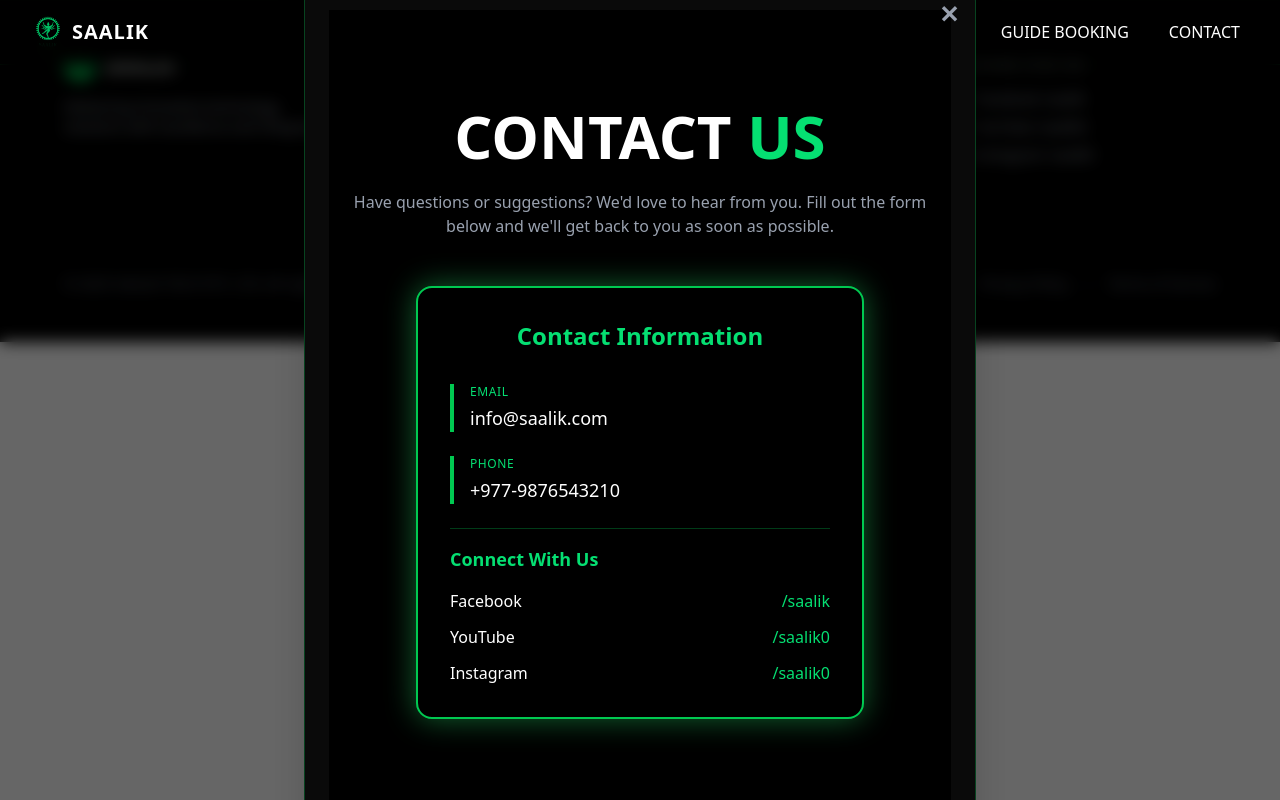
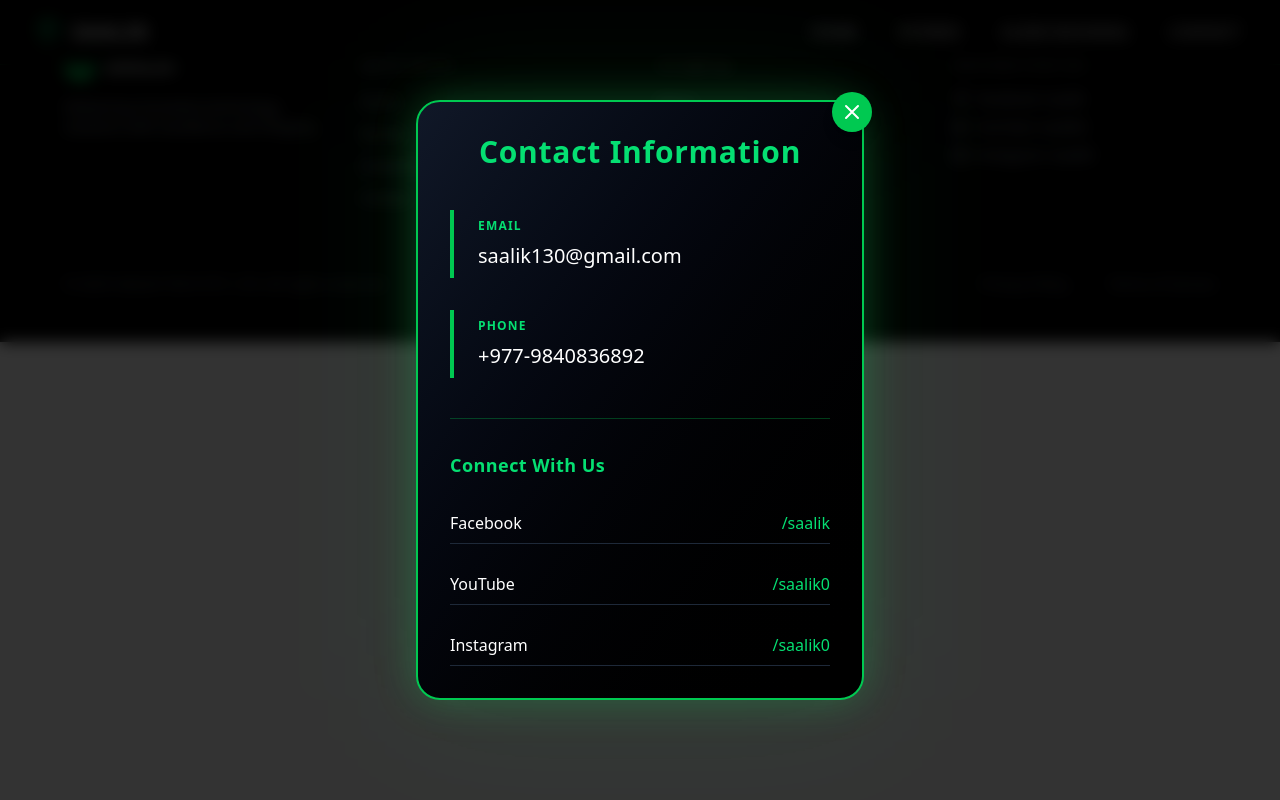
Before and after one commit to Suraj24-stack/Saalik, a React (Vite) app in the folder saalik-platform/: page /contact in a window 1280 px wide. Both pictures are taken after a click on the button "CONTACT". Built offline with nearby package versions, Linux system fonts and the light colour scheme.

Commit message:
Contact page

```diff
--- a/saalik-platform/src/App.jsx
+++ b/saalik-platform/src/App.jsx
@@ -10,8 +10,6 @@
 import SaalikAdminDashboard from "./dashboard/adminDashboard.jsx";
 import SaalikuserDashboard from "./dashboard/userDashboard.jsx";
 import { motion, AnimatePresence } from "framer-motion";
-
-
 
 function App() {
   const [showContact, setShowContact] = useState(false);
@@ -26,39 +24,151 @@
         <Route path="/guide-booking" element={<GuideBookingPage />} />
         <Route path="/login" element={<Login />} />
         <Route path="/admin" element={<SaalikAdminDashboard />} />
-        <Route path="/user" element={<SaalikuserDashboard/>} />
+        <Route path="/user" element={<SaalikuserDashboard />} />
       </Routes>
 
-        {/* Contact Page as Modal */}
+      {/* Contact Modal */}
       <AnimatePresence>
         {showContact && (
+          <>
+            {/* Backdrop */}
             <motion.div
-        key="backdrop"
               initial={{ opacity: 0 }}
               animate={{ opacity: 1 }}
               exit={{ opacity: 0 }}
               transition={{ duration: 0.3 }}
-        className="fixed inset-0 mt-10 bg-black/60 backdrop-blur-sm flex justify-center items-center z-50"
+              onClick={() => setShowContact(false)}
+              className="fixed inset-0 bg-black/80 backdrop-blur-sm z-50 flex items-center justify-center p-4"
             >
+              {/* Modal Container */}
               <motion.div
-          key="modal"
-          initial={{ scale: 0.9, opacity: 0, y: 40 }}
+                initial={{ scale: 0.8, opacity: 0, y: 50 }}
                 animate={{ scale: 1, opacity: 1, y: 0 }}
-          exit={{ scale: 0.9, opacity: 0, y: 40 }}
-          transition={{ type: "spring", stiffness: 140, damping: 18 }}
-          className="relative bg-[#0a0a0a] border border-green-500/30 rounded-2xl shadow-2xl w-[90%] max-w-2xl p-6 text-white"
+                exit={{ scale: 0.8, opacity: 0, y: 50 }}
+                transition={{
+                  type: "spring",
+                  stiffness: 260,
+                  damping: 20
+                }}
+                onClick={(e) => e.stopPropagation()}
+                className="relative w-full max-w-md"
               >
                 {/* Close Button */}
                 <button
                   onClick={() => setShowContact(false)}
-            className="absolute top-3 right-4 text-gray-400 hover:text-green-400 text-2xl font-semibold transition-colors"
+                  className="absolute -top-2 -right-2 z-10 bg-green-500 hover:bg-green-600 text-white rounded-full p-2 shadow-lg transition-all duration-300 hover:scale-110"
+                  aria-label="Close contact modal"
                 >
-            ✕
+                  <svg
+                    xmlns="http://www.w3.org/2000/svg"
+                    className="h-6 w-6"
+                    fill="none"
+                    viewBox="0 0 24 24"
+                    stroke="currentColor"
+                  >
+                    <path
+                      strokeLinecap="round"
+                      strokeLinejoin="round"
+                      strokeWidth={2}
+                      d="M6 18L18 6M6 6l12 12"
+                    />
+                  </svg>
                 </button>
 
-          <ContactPage />
+                {/* Contact Card */}
+                <div className="bg-gradient-to-br from-gray-900 to-black rounded-3xl p-8 border-2 border-green-500 shadow-[0_0_40px_rgba(34,197,94,0.3)]">
+                  {/* Header */}
+                  <h2 className="text-3xl font-bold text-green-400 mb-10 text-center tracking-wide">
+                    Contact Information
+                  </h2>
+
+                  {/* Email Section */}
+                  <div className="mb-8">
+                    <div className="border-l-4 border-green-500 pl-6 py-2">
+                      <div className="text-green-400 text-xs font-semibold uppercase tracking-widest mb-2">
+                        EMAIL
+                      </div>
+                      <a
+                        href="mailto:saalik130@gmail.com"
+                        className="text-white text-xl hover:text-green-400 transition-colors duration-300 break-all"
+                      >
+                        saalik130@gmail.com
+                      </a>
+                    </div>
+                  </div>
+
+                  {/* Phone Section */}
+                  <div className="mb-10">
+                    <div className="border-l-4 border-green-500 pl-6 py-2">
+                      <div className="text-green-400 text-xs font-semibold uppercase tracking-widest mb-2">
+                        PHONE
+                      </div>
+                      <a
+                        href="tel:+9779840836892"
+                        className="text-white text-xl hover:text-green-400 transition-colors duration-300"
+                      >
+                        +977-9840836892
+                      </a>
+                    </div>
+                  </div>
+
+                  {/* Divider */}
+                  <div className="border-t border-green-500/30 mb-8"></div>
+
+                  {/* Connect With Us Section */}
+                  <div>
+                    <h3 className="text-green-400 text-lg font-bold mb-6 tracking-wide">
+                      Connect With Us
+                    </h3>
+
+                    <div className="space-y-5">
+                      {/* Facebook */}
+                      <div className="flex items-center justify-between py-2 border-b border-gray-800 hover:border-green-500/30 transition-colors">
+                        <span className="text-white font-medium">Facebook</span>
+                        <a
+                          href="https://facebook.com/saalik"
+                          target="_blank"
+                          rel="noopener noreferrer"
+                          className="text-green-400 hover:text-green-300 transition-colors duration-300"
+                        >
+                          /saalik
+                        </a>
+                      </div>
+
+                      {/* YouTube */}
+                      <div className="flex items-center justify-between py-2 border-b border-gray-800 hover:border-green-500/30 transition-colors">
+                        <span className="text-white font-medium">YouTube</span>
+                        <a
+                          href="https://youtube.com/@saalik0"
+                          target="_blank"
+                          rel="noopener noreferrer"
+                          className="text-green-400 hover:text-green-300 transition-colors duration-300"
+                        >
+                          /saalik0
+                        </a>
+                      </div>
+
+                      {/* Instagram */}
+                      <div className="flex items-center justify-between py-2 border-b border-gray-800 hover:border-green-500/30 transition-colors">
+                        <span className="text-white font-medium">Instagram</span>
+                        <a
+                          href="https://instagram.com/saalik0"
+                          target="_blank"
+                          rel="noopener noreferrer"
+                          className="text-green-400 hover:text-green-300 transition-colors duration-300"
+                        >
+                          /saalik0
+                        </a>
+                      </div>
+                    </div>
+                  </div>
+                </div>
+
+                {/* Glow effect */}
+                <div className="absolute inset-0 bg-green-500/10 blur-3xl rounded-3xl -z-10"></div>
               </motion.div>
             </motion.div>
+          </>
         )}
       </AnimatePresence>
 
--- a/saalik-platform/src/pages/ContactPage.jsx
+++ b/saalik-platform/src/pages/ContactPage.jsx
@@ -1,79 +1,106 @@
-import React, { useState } from 'react';
+import React from 'react';
+import { X } from 'lucide-react';
 
 const ContactPage = () => {
-  const [formData, setFormData] = useState({
-    name: '',
-    email: '',
-    phone: '',
-    subject: '',
-    message: ''
-  });
+  return (
+    <div className="min-h-screen bg-black flex items-center justify-center p-4">
+      {/* Contact Information Card */}
+      <div className="relative w-full max-w-md">
+        <div className="bg-gradient-to-br from-gray-900 to-black rounded-3xl p-8 border-2 border-green-500 shadow-[0_0_40px_rgba(34,197,94,0.3)]">
+          {/* Close Button */}
+          <button className="absolute top-4 right-4 text-white hover:text-green-400 transition-colors">
+            <X size={24} />
+          </button>
 
-  const handleSubmit = (e) => {
-    e.preventDefault();
+          {/* Header */}
+          <h2 className="text-3xl font-bold text-green-400 mb-10 text-center tracking-wide">
+            Contact Information
+          </h2>
 
-    if (!formData.name || !formData.email || !formData.message) {
-      alert('Please fill in all required fields');
-      return;
-    }
+          {/* Email Section */}
+          <div className="mb-8">
+            <div className="border-l-4 border-green-500 pl-6 py-2">
+              <div className="text-green-400 text-xs font-semibold uppercase tracking-widest mb-2">
+                EMAIL
+              </div>
+              <a
+                href="mailto:saalik130@gmail.com"
+                className="text-white text-xl hover:text-green-400 transition-colors duration-300"
+              >
+                saalik130@gmail.com
+              </a>
+            </div>
+          </div>
 
-    console.log('Contact form submission:', formData);
-    alert('Thank you for contacting us! We will get back to you soon.');
-    setFormData({ name: '', email: '', phone: '', subject: '', message: '' });
-  };
+          {/* Phone Section */}
+          <div className="mb-10">
+            <div className="border-l-4 border-green-500 pl-6 py-2">
+              <div className="text-green-400 text-xs font-semibold uppercase tracking-widest mb-2">
+                PHONE
+              </div>
+              <a
+                href="tel:+9779840836892"
+                className="text-white text-xl hover:text-green-400 transition-colors duration-300"
+              >
+                +977-9840836892
+              </a>
+            </div>
+          </div>
 
-  return (
-    <div className="min-h-screen bg-black pt-24 pb-16 px-4">
-      <div className="max-w-6xl mx-auto">
-        <h1 className="text-4xl md:text-6xl font-bold text-center mb-6">
-          <span className="text-white">CONTACT </span>
-          <span className="text-green-400">US</span>
-        </h1>
+          {/* Divider */}
+          <div className="border-t border-green-500/30 mb-8"></div>
 
-        <p className="text-center text-gray-400 mb-12 max-w-2xl mx-auto">
-          Have questions or suggestions? We'd love to hear from you.
-          Fill out the form below and we'll get back to you as soon as possible.
-        </p>
+          {/* Connect With Us Section */}
+          <div>
+            <h3 className="text-green-400 text-lg font-bold mb-6 tracking-wide">
+              Connect With Us
+            </h3>
 
-        <div className="max-w-md mx-auto mb-12">
-          <div className="bg-black rounded-2xl p-8 border-2 border-green-500 shadow-[0_0_30px_rgba(34,197,94,0.5)]">
-            <h2 className="text-2xl font-bold text-green-400 mb-8 text-center">Contact Information</h2>
-
-            <div className="space-y-6">
-              <div className="border-l-4 border-green-500 pl-4">
-                <div className="text-green-400 text-xs uppercase tracking-wider mb-1">EMAIL</div>
-                <a href="mailto:info@saalik.com" className="text-white text-lg hover:text-green-400 transition-colors">
-                  info@saalik.com
+            <div className="space-y-5">
+              {/* Facebook */}
+              <div className="flex items-center justify-between py-2 border-b border-gray-800 hover:border-green-500/30 transition-colors">
+                <span className="text-white font-medium">Facebook</span>
+                <a
+                  href="https://facebook.com/saalik"
+                  target="_blank"
+                  rel="noopener noreferrer"
+                  className="text-green-400 hover:text-green-300 transition-colors duration-300"
+                >
+                  /saalik
                 </a>
               </div>
 
-              <div className="border-l-4 border-green-500 pl-4">
-                <div className="text-green-400 text-xs uppercase tracking-wider mb-1">PHONE</div>
-                <a href="tel:+9779876543210" className="text-white text-lg hover:text-green-400 transition-colors">
-                  +977-9876543210
+              {/* YouTube */}
+              <div className="flex items-center justify-between py-2 border-b border-gray-800 hover:border-green-500/30 transition-colors">
+                <span className="text-white font-medium">YouTube</span>
+                <a
+                  href="https://youtube.com/@saalik0"
+                  target="_blank"
+                  rel="noopener noreferrer"
+                  className="text-green-400 hover:text-green-300 transition-colors duration-300"
+                >
+                  /saalik0
                 </a>
               </div>
 
-              <div className="pt-4 border-t border-green-500/30">
-                <div className="text-green-400 text-lg font-semibold mb-4">Connect With Us</div>
-                <div className="space-y-3">
-                  <div className="flex items-center justify-between">
-                    <span className="text-white">Facebook</span>
-                    <a href="#" className="text-green-400 hover:text-green-300 transition-colors">/saalik</a>
-                  </div>
-                  <div className="flex items-center justify-between">
-                    <span className="text-white">YouTube</span>
-                    <a href="#" className="text-green-400 hover:text-green-300 transition-colors">/saalik0</a>
-                  </div>
-                  <div className="flex items-center justify-between">
-                    <span className="text-white">Instagram</span>
-                    <a href="#" className="text-green-400 hover:text-green-300 transition-colors">/saalik0</a>
-                  </div>
-                </div>
+              {/* Instagram */}
+              <div className="flex items-center justify-between py-2 border-b border-gray-800 hover:border-green-500/30 transition-colors">
+                <span className="text-white font-medium">Instagram</span>
+                <a
+                  href="https://instagram.com/saalik0"
+                  target="_blank"
+                  rel="noopener noreferrer"
+                  className="text-green-400 hover:text-green-300 transition-colors duration-300"
+                >
+                  /saalik0
+                </a>
               </div>
             </div>
           </div>
         </div>
+
+        {/* Glow effect */}
+        <div className="absolute inset-0 bg-green-500/10 blur-3xl rounded-3xl -z-10"></div>
       </div>
     </div>
   );
```
Lines whose indentation alone changed are shown as unchanged.
